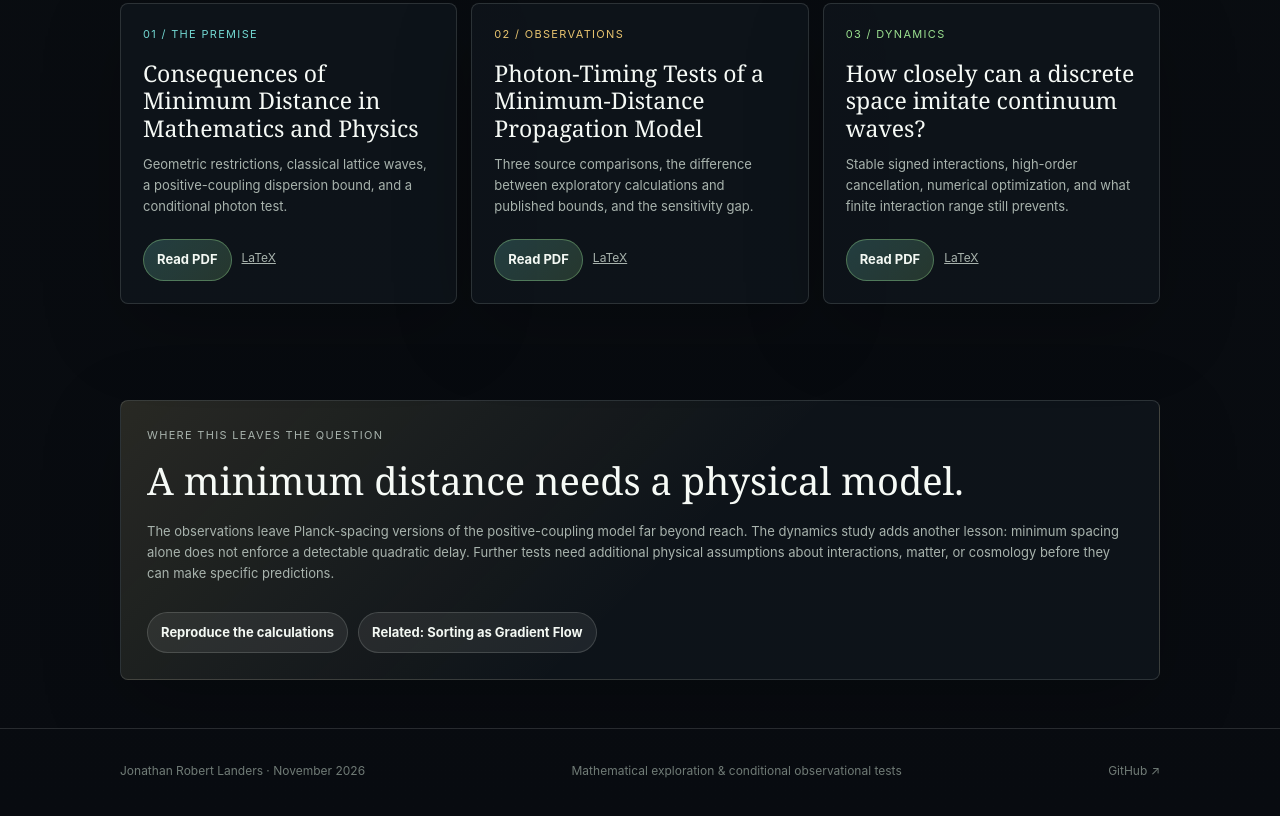
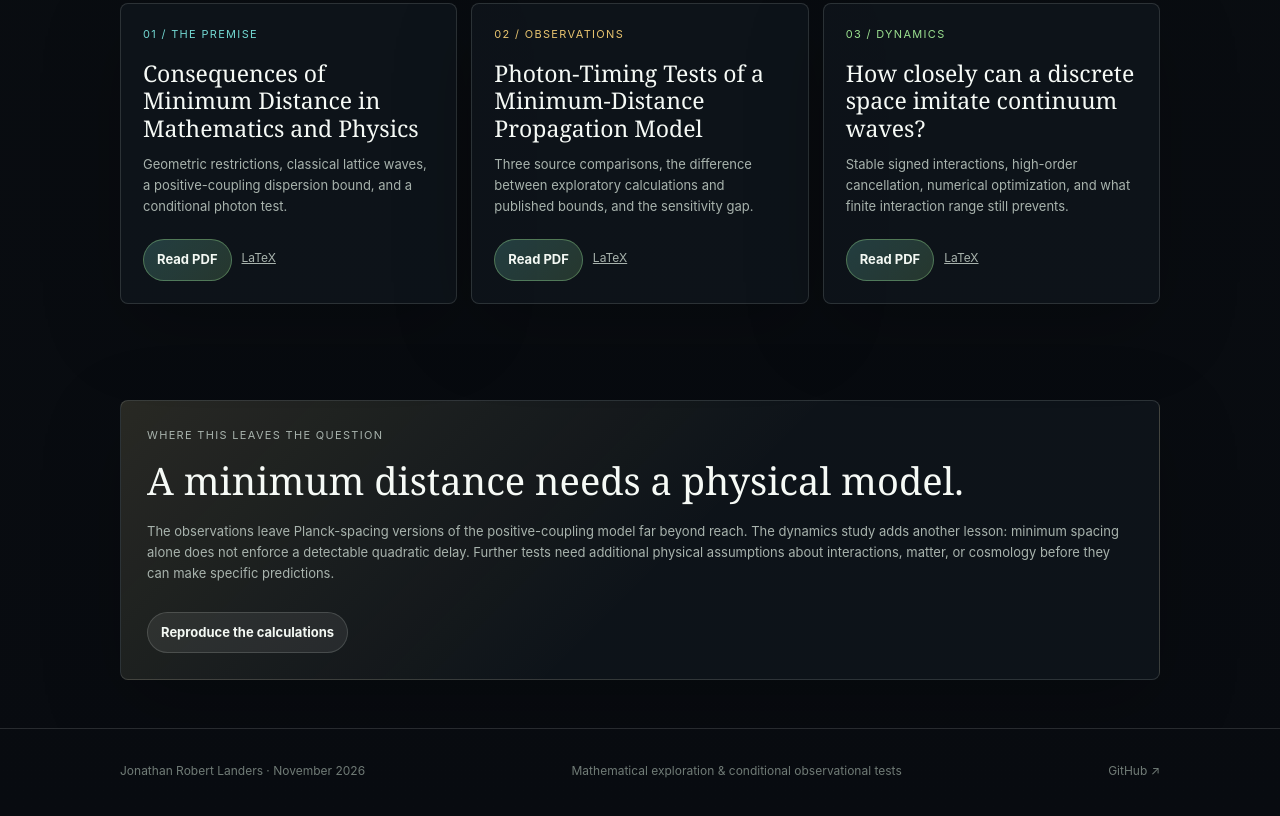
Before and after one commit to jonland82/minimum-distance-analytical-mechanics, a plain HTML site: page index.html in a window 1280 px wide. Shown: the part 3712-4528 px from the top of the page. Drawn offline with nearby package versions, Linux system fonts and the light colour scheme.

Commit message:
Remove unrelated sorting project link

```diff
--- a/index.html
+++ b/index.html
@@ -75,7 +75,7 @@
         <article class="story-card"><span class="eyebrow green">03 / Dynamics</span><h3>How closely can a discrete space imitate continuum waves?</h3><p>Stable signed interactions, high-order cancellation, numerical optimization, and what finite interaction range still prevents.</p><div class="actions"><a class="button primary" href="dynamics_study/dynamics_note.pdf">Read PDF</a><a class="text-link" href="dynamics_study/dynamics_note.tex">LaTeX</a></div></article>
       </div>
     </section>
-    <section aria-labelledby="next-title"><div class="future-card"><span class="eyebrow">Where this leaves the question</span><h2 id="next-title">A minimum distance needs a physical model.</h2><p>The observations leave Planck-spacing versions of the positive-coupling model far beyond reach. The dynamics study adds another lesson: minimum spacing alone does not enforce a detectable quadratic delay. Further tests need additional physical assumptions about interactions, matter, or cosmology before they can make specific predictions.</p><div class="actions"><a class="button" href="https://github.com/jonland82/minimum-distance-analytical-mechanics#reproduce">Reproduce the calculations</a><a class="button" href="https://jonland82.github.io/sorting-as-gradient-flow/">Related: Sorting as Gradient Flow</a></div></div></section>
+    <section aria-labelledby="next-title"><div class="future-card"><span class="eyebrow">Where this leaves the question</span><h2 id="next-title">A minimum distance needs a physical model.</h2><p>The observations leave Planck-spacing versions of the positive-coupling model far beyond reach. The dynamics study adds another lesson: minimum spacing alone does not enforce a detectable quadratic delay. Further tests need additional physical assumptions about interactions, matter, or cosmology before they can make specific predictions.</p><div class="actions"><a class="button" href="https://github.com/jonland82/minimum-distance-analytical-mechanics#reproduce">Reproduce the calculations</a></div></div></section>
   </main>
   <footer class="footer"><div class="footer-inner"><span>Jonathan Robert Landers · November 2026</span><span>Mathematical exploration &amp; conditional observational tests</span><a href="https://github.com/jonland82/minimum-distance-analytical-mechanics">GitHub ↗</a></div></footer>
 </body>
```
